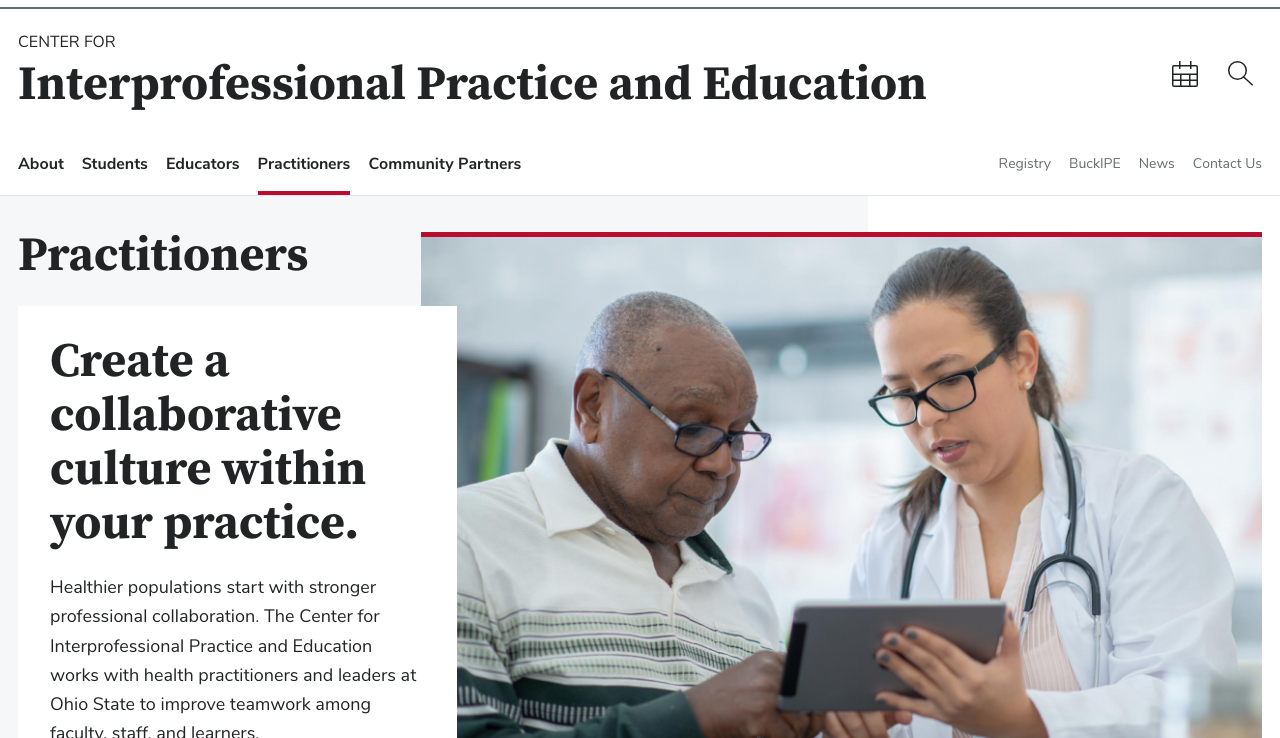
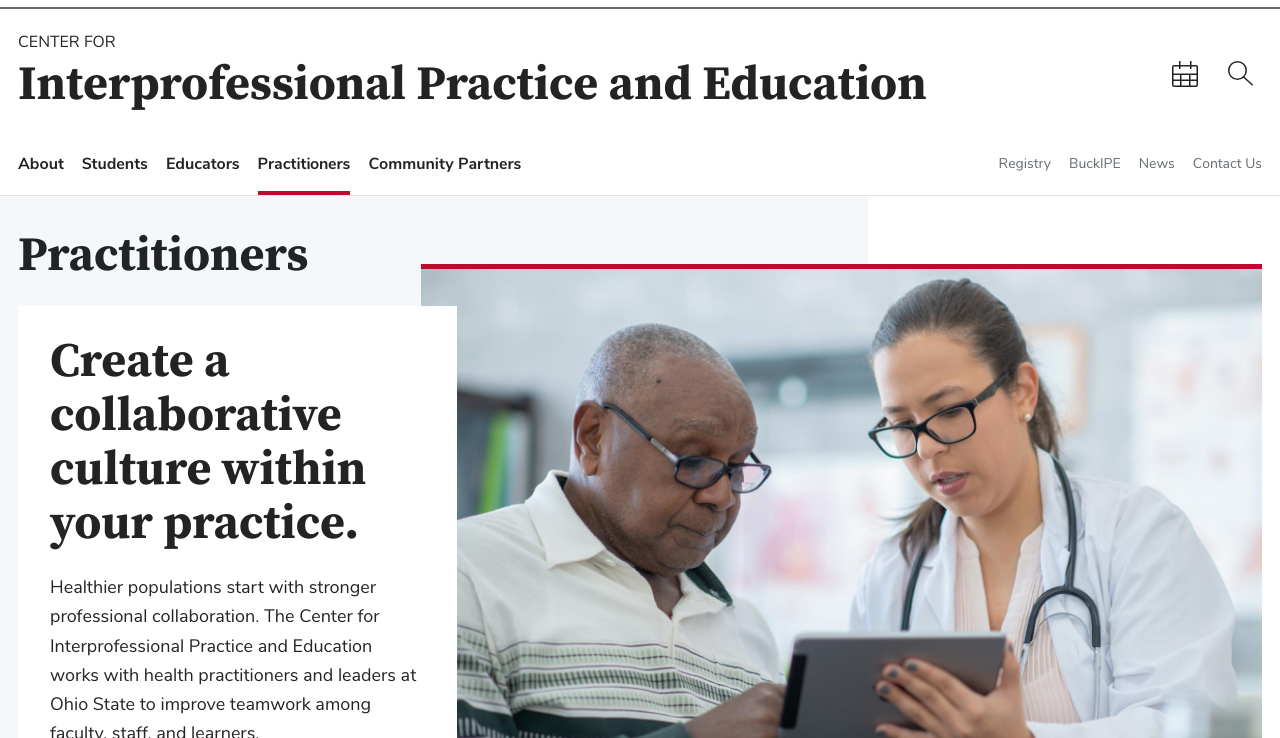
Before and after one commit to jennahines/bfr, a website built with Parcel: page src/index.html in a window 1280 px wide. Shown: the part 62-800 px from the top of the page. Built offline with nearby package versions, Linux system fonts and the light colour scheme; files whose address does not match are found by name.

Commit message:
fix: add space above page hero media on desktop

```diff
--- a/src/assets/scss/components/_page-hero.scss
+++ b/src/assets/scss/components/_page-hero.scss
@@ -64,6 +64,7 @@
     &__media {
       grid-row: 1 / 3;
       grid-column: 2 / -1;
+      margin-top: var(--size-xxl);
     }
 
     &__links {
```
